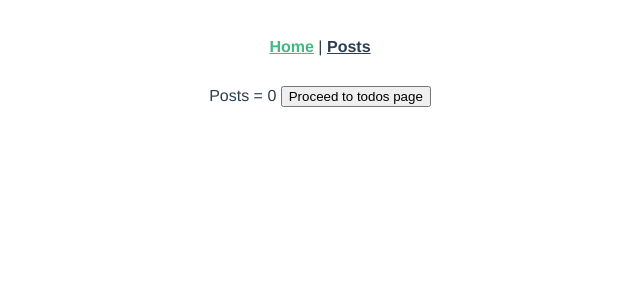
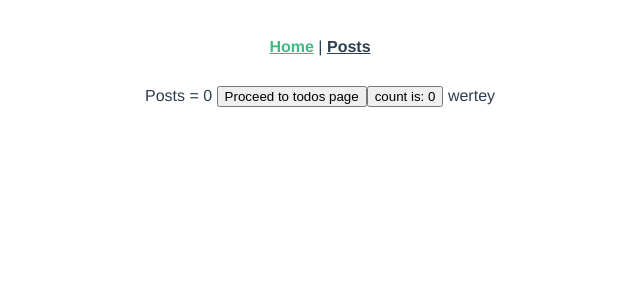
Before and after one commit to dzmitry-viartseika/vue-3-typescript, a Vue app: page / in a window 1280 px wide. Shown: the top 300 px of the page, without its empty margins (320-960 px from the left). Built offline with nearby package versions, Linux system fonts and the light colour scheme; no server answers.

Commit message:
removed default components and files

```diff
--- a/src/views/HomeView.vue
+++ b/src/views/HomeView.vue
@@ -4,11 +4,13 @@
     <button @click="proceedTo">
       Proceed to todos page
     </button>
+    <button @click="increaseCount">count is: {{ count }}</button>
+    {{ test }}
   </div>
 </template>
 
 <script lang="ts">
-import {defineComponent, onMounted, ref} from 'vue';
+import {defineComponent, onMounted, reactive, toRefs, ref} from 'vue';
 import { useRouter } from 'vue-router';
 import { useStore } from 'vuex';
 import PostsService from '../services/Posts/PostsService';
@@ -24,6 +26,15 @@ export default defineComponent({
       router.push('/todos');
     }
 
+    const state = reactive({
+      count: 0,
+      test: 'wertey'
+    });
+
+    const increaseCount = () => {
+      state.count++;
+    }
+
     onMounted(async () => {
       try {
         const { data } = await PostsService.getPosts();
@@ -37,6 +48,8 @@ export default defineComponent({
     return {
       postsList,
       proceedTo,
+      increaseCount,
+      ...toRefs(state),
     }
   }
 });
```
